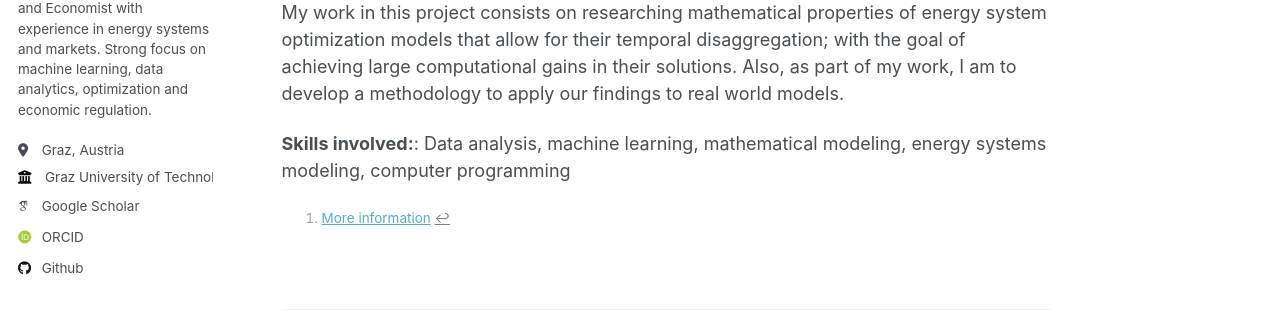
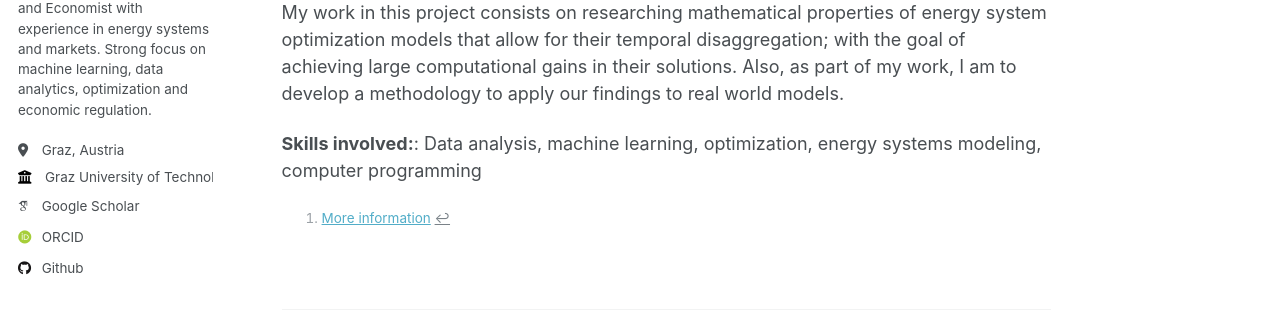
Before and after one commit to dcardonav/dcardonav.github.io, a Jekyll site: the page built from _portfolio/netzero.md, in a window 1280 px wide and 1399 px high. Shown: the part 471-797 px from the top of the window. Built offline with Jekyll 4.4.1, drawn with Linux system fonts in a browser that asks for light colours; some web fonts are replaced.

Commit message:
expanded the portfolio items

```diff
--- a/_portfolio/netzero.md
+++ b/_portfolio/netzero.md
@@ -14,6 +14,6 @@ My work in this project consists on researching mathematical properties of energ
 for their temporal disaggregation; with the goal of achieving large computational gains in their
 solutions. Also, as part of my work, I am to develop a methodology to apply our findings to real world models.
 
-**Skills involved:**: Data analysis, machine learning, mathematical modeling, energy systems modeling, computer programming
+**Skills involved:**: Data analysis, machine learning, optimization, energy systems modeling, computer programming
 
 [^1]: [More information](https://www.tugraz.at/en/institutes/iee/research/current-projects/netzero-opt)
```
